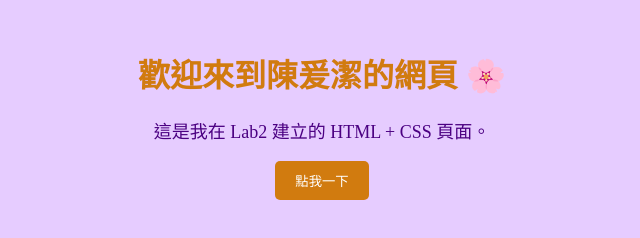
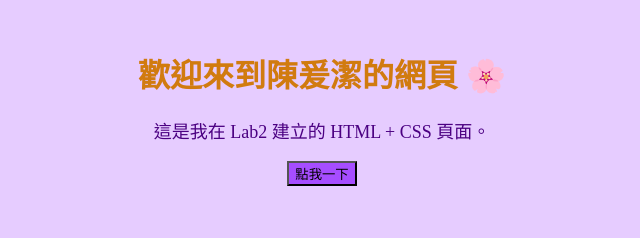
Before and after one commit to jasminee728/jasminee728.github.io, a plain HTML site: page docx/index.html in a window 1280 px wide. Shown: the whole page, without its empty margins (318-958 px from the left). Drawn offline with Linux system fonts and the light colour scheme.

Commit message:
Update index.html

```diff
--- a/docx/index.html
+++ b/docx/index.html
@@ -17,7 +17,7 @@
       font-size: 18px;
     }
     button {
-      background-color: #d17b0f;
+      background-color: #a64dff;   /* 紫色按鈕
       color: white;
       border: none;
       padding: 10px 20px;
@@ -25,8 +25,7 @@
       cursor: pointer;
     }
     button:hover {
-      background-color: #b5670c;
-    }
+     background-color: #9933ff;   /* 滑過變深紫 */    }
   </style>
 </head>
 <body>
```
